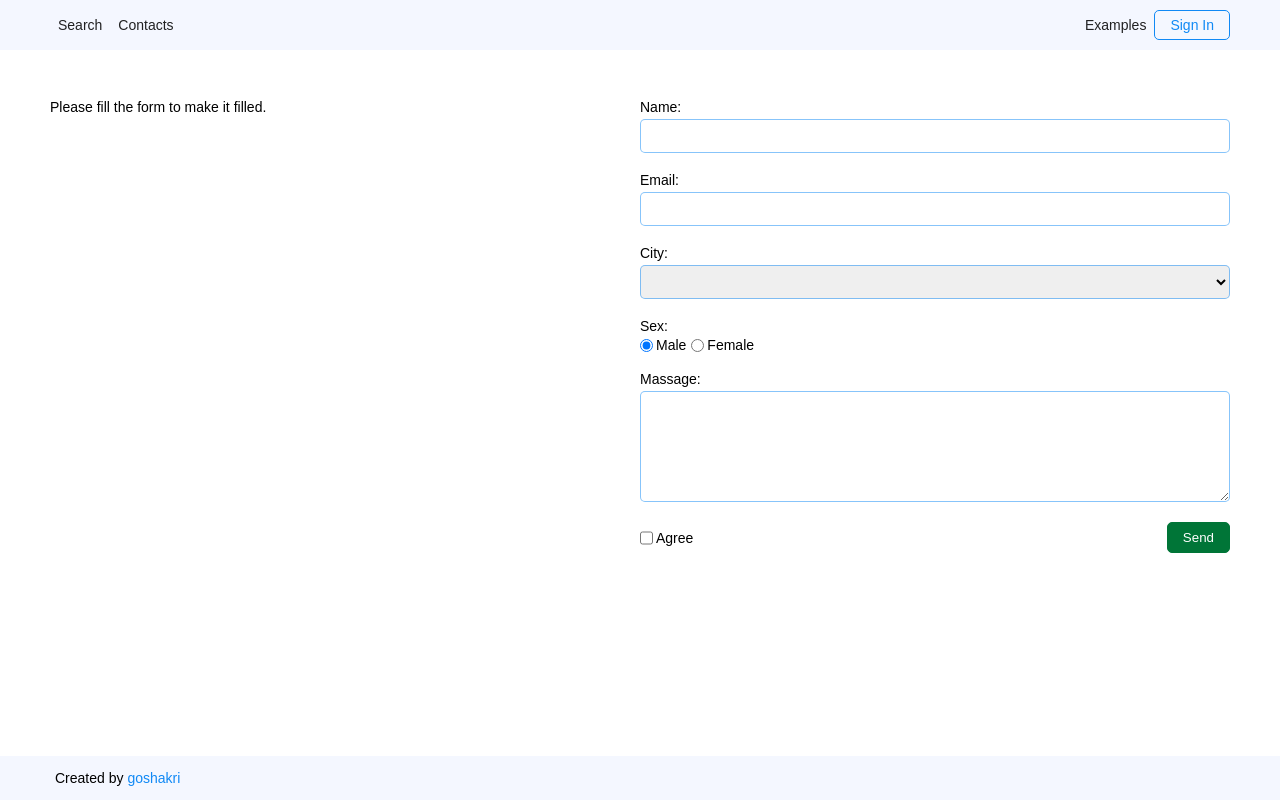
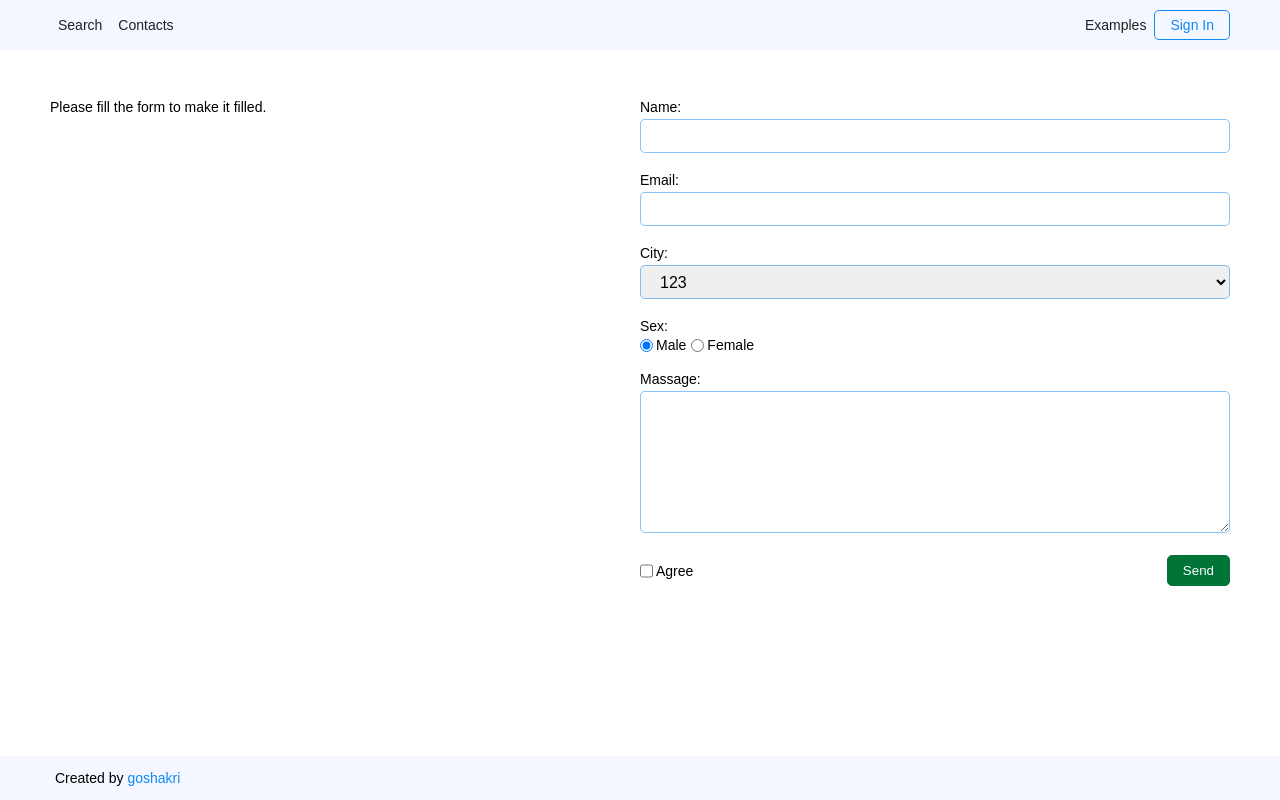
Before and after one commit to goshakri/google-Home-page1, a React (Create React App) app: page /Contacts in a window 1280 px wide. Built offline with nearby package versions, Linux system fonts and the light colour scheme.

Commit message:
Add select options as example

```diff
--- a/src/Contacts.js
+++ b/src/Contacts.js
@@ -60,7 +60,15 @@ function Contacts() {
 
                     <div className="Form-name">
                       <label className="Form-indent" htmlFor="city">City:</label>
-                      <select className="Field-test" name="city" id="city"></select>
+                      <select className="Field-test" name="city" id="city">
+                        <option>
+                          123
+                        </option>
+
+                        <option>
+                          312
+                        </option>
+                      </select>
                     </div>
 
                     <div className="Form-name">
--- a/src/stylesheets/modules/_Field.scss
+++ b/src/stylesheets/modules/_Field.scss
@@ -23,9 +23,10 @@
     border: 1px solid rgba(#1089F5, .5);
     box-shadow: none;
     border-radius: 5px;
+    font-size: 16px;
     height: 34px;
+    padding: 7px 15px;
     width: 100%;
-    display: block;
 
     &--textarea {
       height: initial;
```
